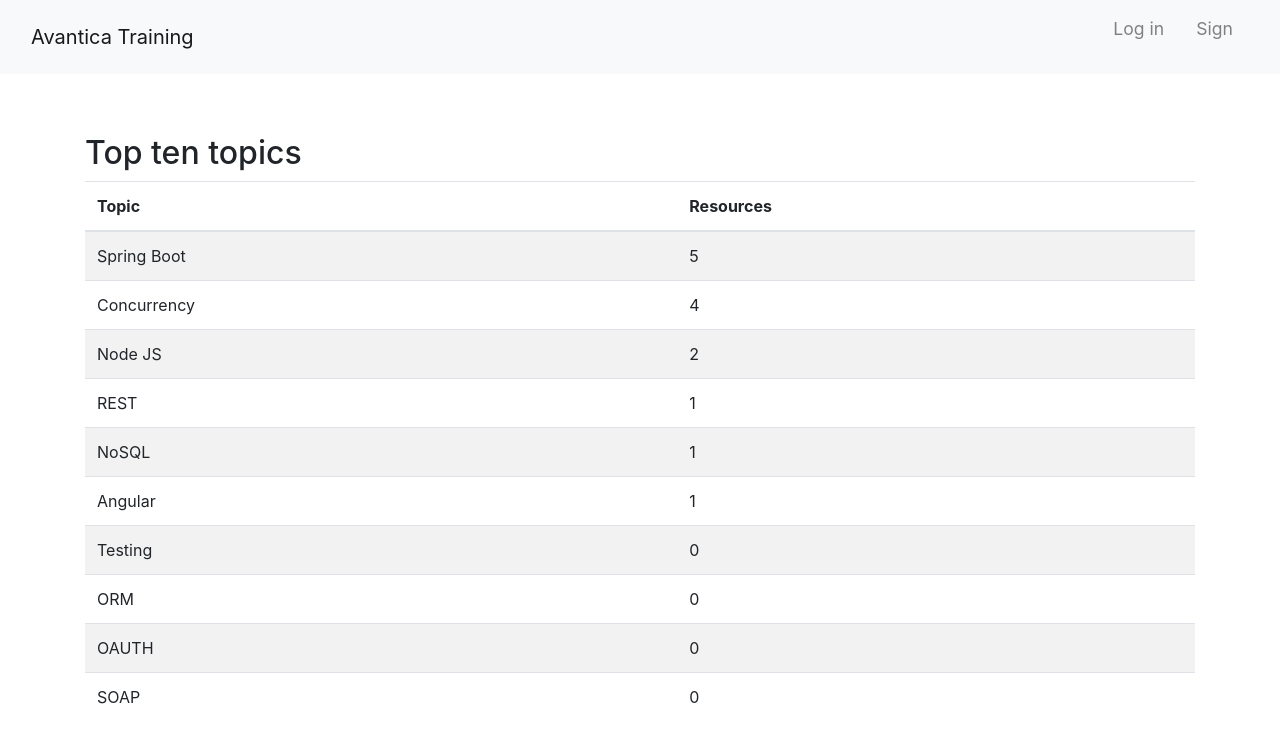
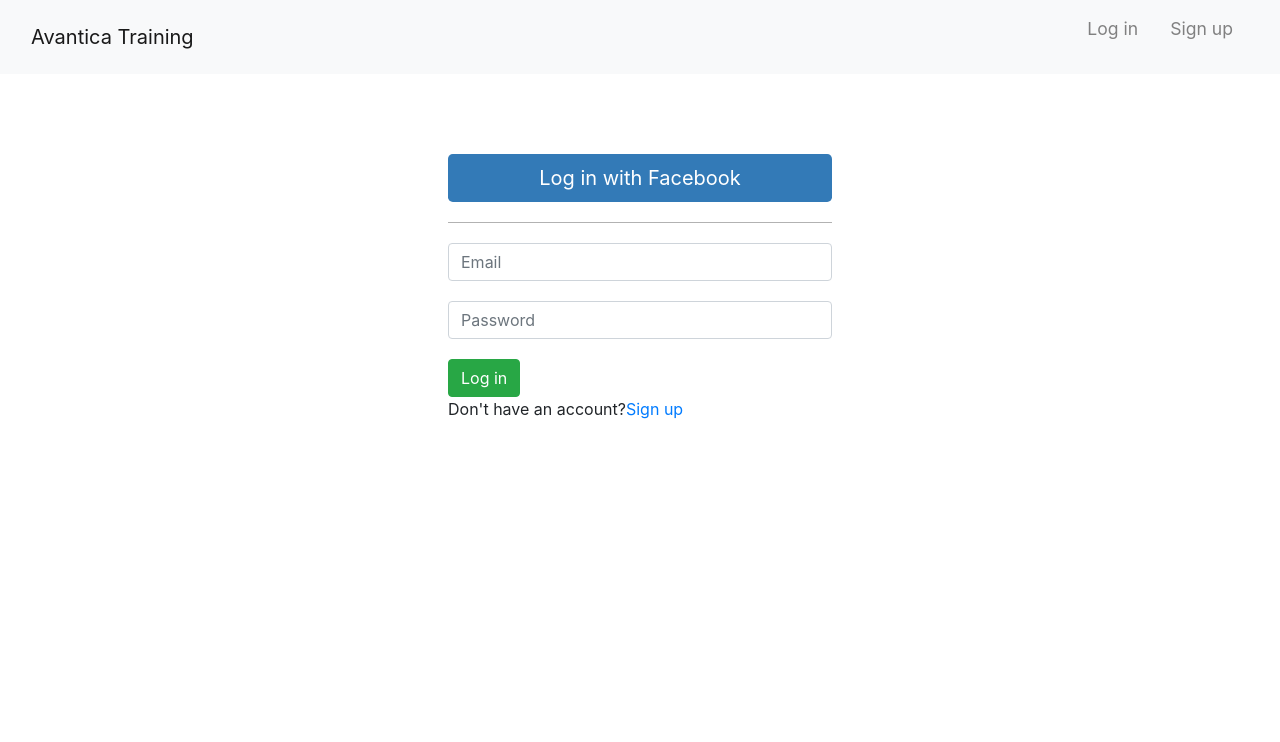
Before and after one commit to JuanVF/AvanticaTraining, a React (Create React App) app: page /training/login in a window 1280 px wide. Shown: the top 742 px of the page. Built offline with nearby package versions, Linux system fonts and the light colour scheme.

Commit message:
Agregada UI de Login y SignUp

```diff
--- a/package.json
+++ b/package.json
@@ -3,8 +3,10 @@
   "version": "0.1.0",
   "private": true,
   "dependencies": {
+    "bootstrap": "^4.3.1",
     "react": "^16.10.2",
     "react-dom": "^16.10.2",
+    "react-router-dom": "^5.1.2",
     "react-scripts": "3.2.0"
   },
   "scripts": {
--- /dev/null
+++ b/src/Components/App.js
@@ -0,0 +1,27 @@
+import React from 'react';
+
+import {BrowserRouter,Switch,Route} from 'react-router-dom';
+
+import Home from '../Pages/Home';
+import Login from '../Pages/Login';
+import SignUp from '../Pages/SignUp';
+import Topics from '../Pages/Topics';
+
+import Layout from './Layout';
+
+function App(){
+    return(
+        <BrowserRouter>
+            <Layout>
+                <Switch>
+                    <Route exact path="/training/top" component={Home}/>
+                    <Route exact path="/training/signup" component={SignUp}/>
+                    <Route exact path="/training/login" component={Login}/>
+                    <Route exact path="/training/topics" component={Topics}/>
+                </Switch>
+            </Layout>
+        </BrowserRouter>
+    );
+}
+
+export default App;
--- /dev/null
+++ b/src/Components/Layout.js
@@ -0,0 +1,14 @@
+import React from 'react';
+
+import Navbar from './Navbar';
+
+function Layout(props){
+    return(
+        <React.Fragment>
+            <Navbar></Navbar>
+            {props.children}
+        </React.Fragment>
+    )
+}
+
+export default Layout;
--- a/src/Components/Navbar.js
+++ b/src/Components/Navbar.js
@@ -1,4 +1,5 @@
 import React from 'react';
+import { Link } from 'react-router-dom';
 
 import './Styles/Navbar.css';
 
@@ -12,10 +13,10 @@ class NavbarLogged extends React.Component {
                     </div>
                     <ul class="d-flex justify-content-end">
                         <li class="nav-item">
-                            <a class="nav-link" href="#">Log in</a>
+                            <Link class="nav-link" to="/login">Log in</Link>
                         </li>
                         <li class="nav-item">
-                            <a class="nav-link" href="#">Sign</a>
+                            <Link class="nav-link" to="/signup">Sign up</Link>
                         </li>
                     </ul>
                 </div>
--- a/src/Pages/Home.js
+++ b/src/Pages/Home.js
@@ -7,10 +7,7 @@ import 'bootstrap/dist/css/bootstrap.css';
 
 function Home(props){
     return(
-        <div>
-            <Navbar/>
-            <TopTenTopics/>
-        </div>
+        <TopTenTopics/>
     )
 }
 
--- /dev/null
+++ b/src/Pages/Login.js
@@ -0,0 +1,24 @@
+import React from 'react';
+import { Link } from 'react-router-dom';
+
+import './Styles/SignAndLogin.css';
+
+class Login extends React.Component{
+    render(){
+        return (
+            <section className="sl_container">
+                <div>
+                    <button className="btn btn-lg btn-block">Log in with Facebook</button>
+                </div>
+                <form>
+                    <input className="form-control" type="email" placeholder="Email"/>
+                    <input className="form-control" type="password" placeholder="Password"/>
+                    <button className="btn btn-success">Log in</button>
+                </form>
+                <p>Don't have an account?<Link to="/signup">Sign up</Link></p>
+            </section>
+        );
+    }
+}
+
+export default Login;
--- /dev/null
+++ b/src/Pages/SignUp.js
@@ -0,0 +1,26 @@
+import React from 'react';
+import { Link } from 'react-router-dom';
+
+import './Styles/SignAndLogin.css';
+
+class SignUp extends React.Component {
+    render() {
+        return (
+            <section className="sl_container">
+                <div>
+                    <button className="btn btn-lg btn-block">Sign up with Facebook</button>
+                </div>
+                <form>
+                    <p className="h5">Sign up with your email address</p>
+                    <input className="form-control" type="email" placeholder="Email" />
+                    <input className="form-control" type="password" placeholder="password" />
+                    <input className="form-control" type="text" placeholder="Name" />
+                    <button className="btn btn-success">Sign Up</button>
+                </form>
+                <p>Already have an account? <Link to="/login">Log in</Link></p>
+            </section>
+        );
+    }
+}
+
+export default SignUp;
--- /dev/null
+++ b/src/Pages/Styles/SignAndLogin.css
@@ -0,0 +1,26 @@
+.sl_container{
+    width: 100%;
+    display: grid;
+    padding-top: 80px;
+    grid-template-columns: 30%;
+    justify-content: center;
+    align-content: center;
+}
+
+.sl_container form{
+    display: grid;
+    justify-items: flex-start;
+    grid-gap: 20px;
+    padding-top: 20px;
+}
+
+.sl_container div{
+    width: 100%;
+    padding-bottom: 20px;
+    border-bottom: 1px solid rgba(0, 0,0,0.3);
+}
+
+.sl_container div button{
+    background: #337AB7;
+    color: white;
+}
--- /dev/null
+++ b/src/Pages/Topics.js
@@ -0,0 +1,13 @@
+import React from 'react';
+
+class Topics extends React.Component{
+    render(){
+        return(
+            <section>
+
+            </section>
+        );
+    }
+}
+
+export default Topics;
--- a/src/index.js
+++ b/src/index.js
@@ -1,10 +1,10 @@
 import React from 'react';
 import ReactDOM from 'react-dom';
 import './index.css';
-import Home from './Pages/Home';
+import App from './Components/App';
 import * as serviceWorker from './serviceWorker';
 
-ReactDOM.render(<Home />, document.getElementById('root'));
+ReactDOM.render(<App/>, document.getElementById('root'));
 
 // If you want your app to work offline and load faster, you can change
 // unregister() to register() below. Note this comes with some pitfalls.
```
Also changed, not shown: 1 other file (tests, documents, lock files or other folders).
